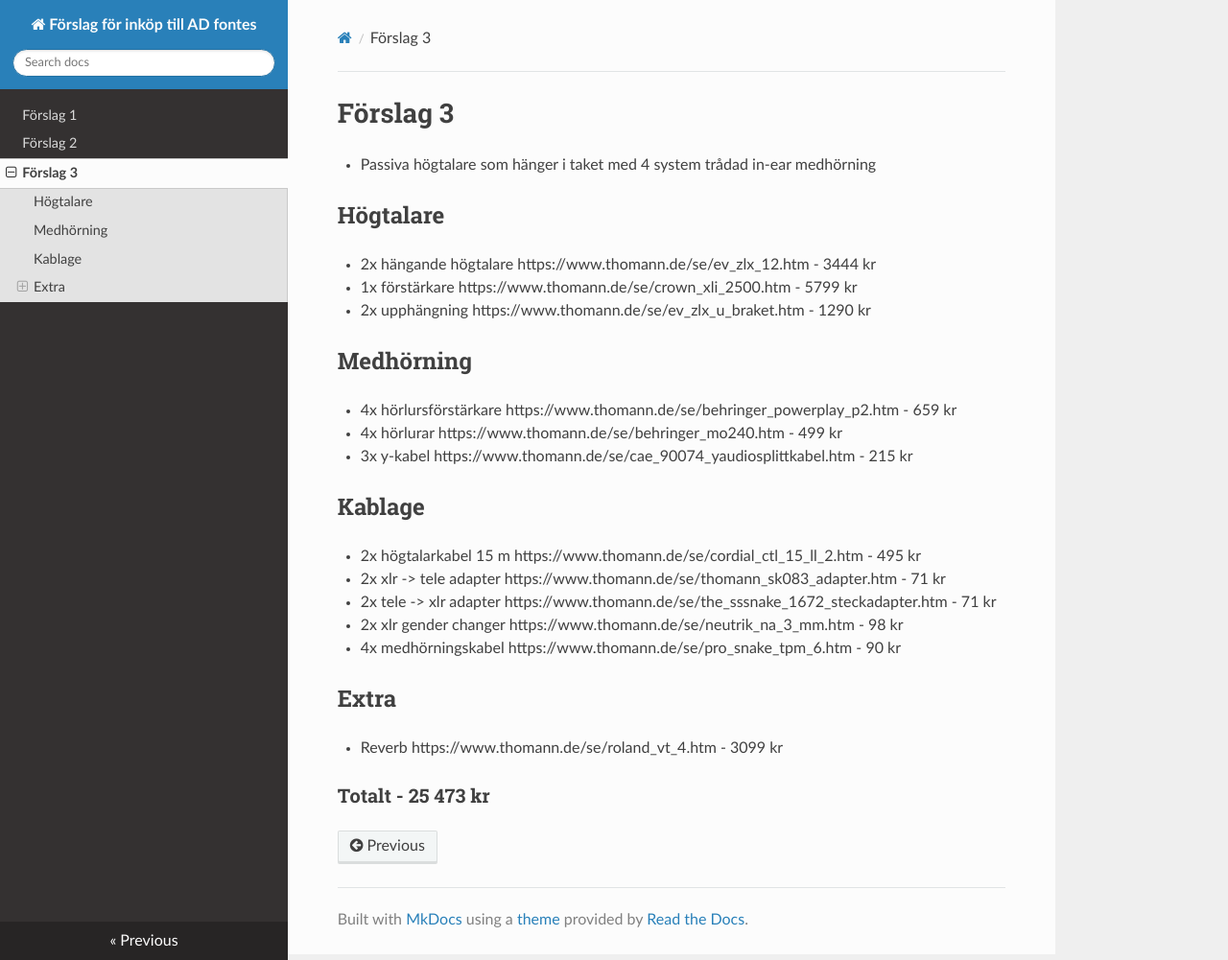
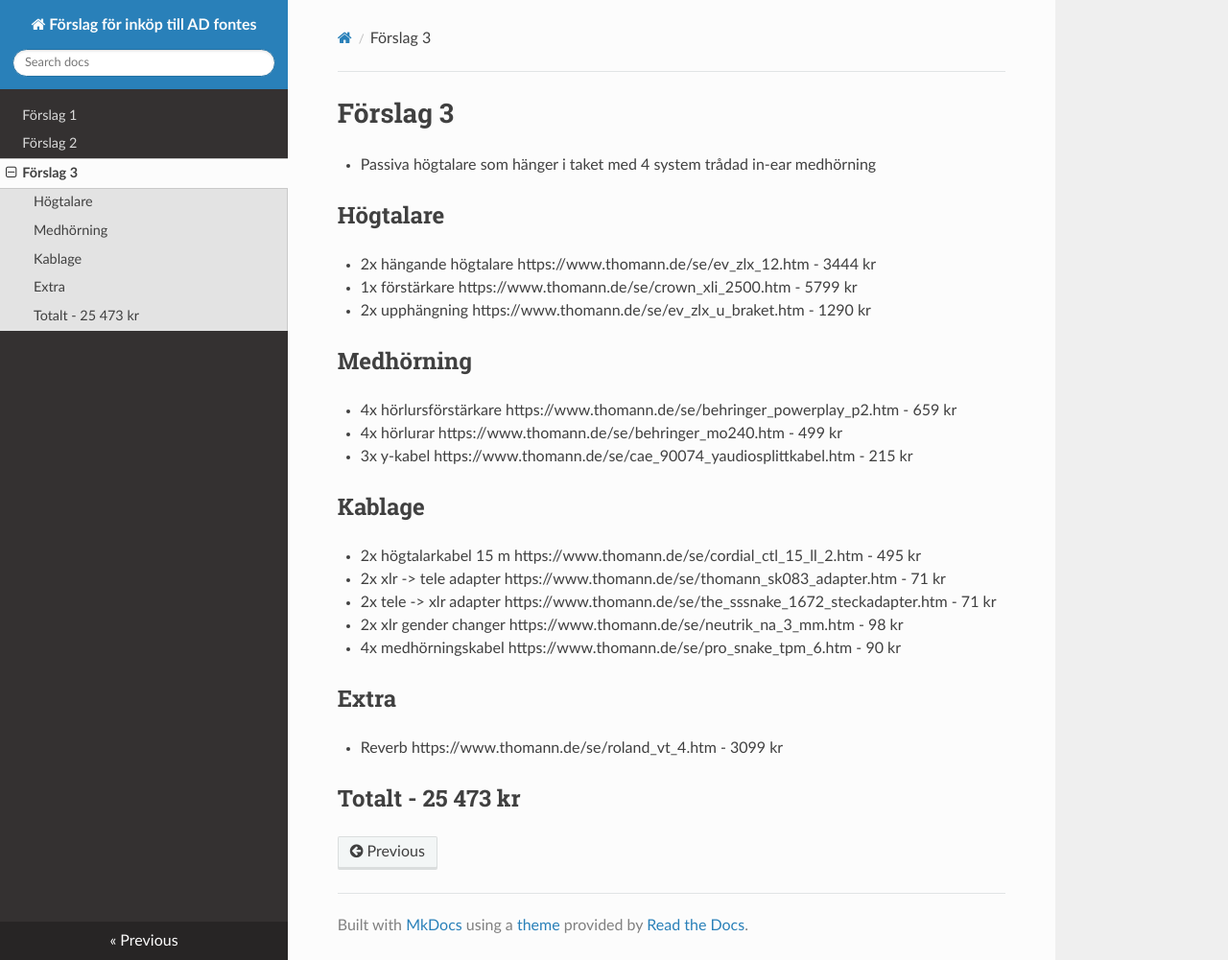
Before and after one commit to axelnilsson98/axelnilsson98.github.io, an MkDocs documentation site: the page built from docs/sugestion3.md, in a window 1280 px wide and 1001 px high. Shown: the whole window at 96% size. Built offline with MkDocs 1.6.1, drawn with Linux system fonts in a browser that asks for light colours; nearby versions of some CDN libraries.

Commit message:
minor change

```diff
--- a/docs/sugestion3.md
+++ b/docs/sugestion3.md
@@ -22,4 +22,4 @@
 ## Extra
 + Reverb https://www.thomann.de/se/roland_vt_4.htm                                          - 3099 kr
 
-### Totalt                                                                                   - 25 473 kr
+## Totalt                                                                                   - 25 473 kr
```
